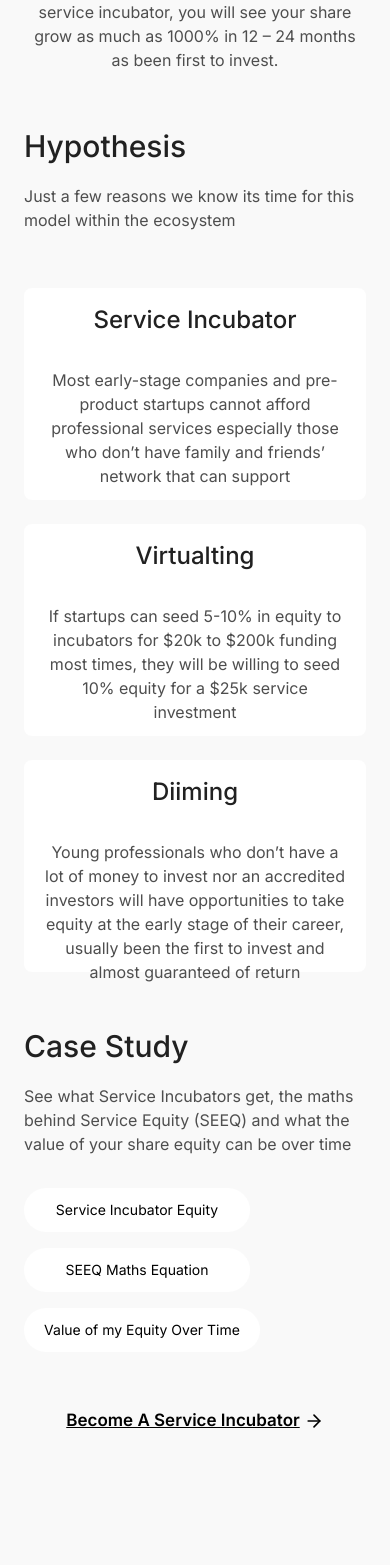
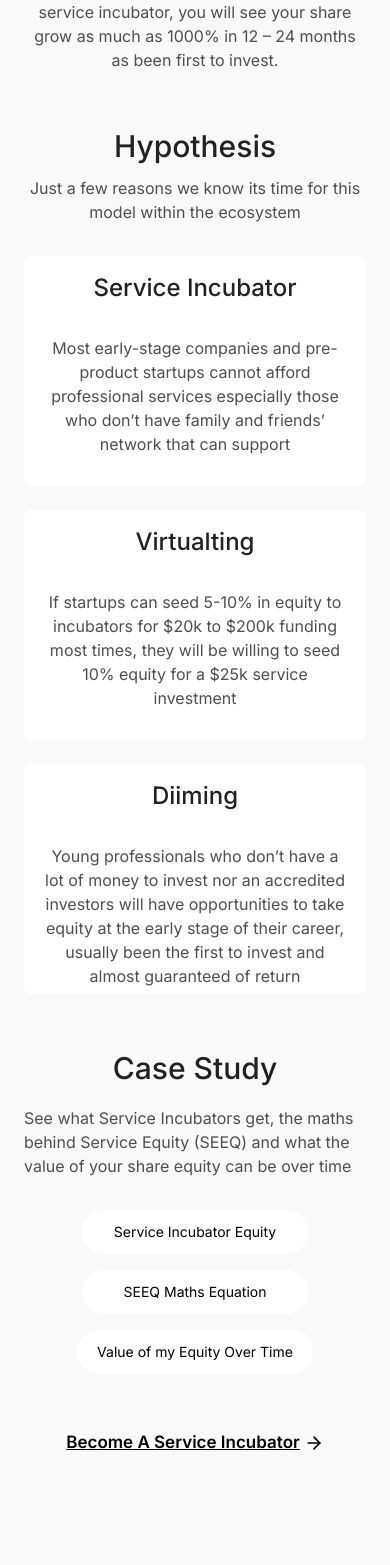
Before and after one commit to agausha/sinc-homepage, a Next.js app: page / in a window 390 px wide. Shown: the part 4643-6208 px from the top of the page. Built offline with nearby package versions, Linux system fonts and the light colour scheme.

Commit message:
Add updates

```diff
--- a/components/incubationModel/IncubationModel.tsx
+++ b/components/incubationModel/IncubationModel.tsx
@@ -16,9 +16,10 @@ function IncubationModel() {
           as 1000% in 12 – 24 months as been first to invest.
         </p>
       </div>
-      <div className="mt-14">
-        <div className="text-start">
-          <h3 className="text-3xl text-[#212121] mb-5 font-medium">
+      <div className="mt-14 space-y-14">
+        <div>
+          <div className="text-center md:text-start mx-auto max-w-[970px]">
+            <h3 className="text-3xl text-[#212121] mb-3  font-medium">
               Hypothesis
             </h3>
             <p className="text-[#4E4E4E] font-normal text-base">
@@ -26,57 +27,60 @@ function IncubationModel() {
               within the ecosystem
             </p>
           </div>
-        <div className="flex flex-wrap justify-center gap-6 mt-14">
-          <div className="p-4 rounded-lg bg-white w-[352px] h-[212px]">
+          <div className="flex flex-wrap justify-center gap-6 mt-8">
+            <div className="p-4 rounded-lg bg-white w-full sm:w-[352px] h-[230px]">
               <h3 className="text-2xl text-[#212121] mb-5 font-medium text-center">
                 Service Incubator
               </h3>
               <p className="text-[#4E4E4E] font-normal text-base text-center py-3">
-              Most early-stage companies and pre-product startups cannot afford
-              professional services especially those who don’t have family and
-              friends’ network that can support
+                Most early-stage companies and pre-product startups cannot
+                afford professional services especially those who don’t have
+                family and friends’ network that can support
               </p>
             </div>
-          <div className="p-4 rounded-lg bg-white w-[352px] h-[212px]">
+            <div className="p-4 rounded-lg bg-white w-full sm:w-[352px] h-[230px]">
               <h3 className="text-2xl text-[#212121] font-medium mb-5  text-center">
                 Virtualting
               </h3>
               <p className="text-[#4E4E4E] font-normal text-base text-center py-3">
                 If startups can seed 5-10% in equity to incubators for $20k to
-              $200k funding most times, they will be willing to seed 10% equity
-              for a $25k service investment
+                $200k funding most times, they will be willing to seed 10%
+                equity for a $25k service investment
               </p>
             </div>
-          <div className="p-4 rounded-lg bg-white w-[352px] h-[212px]">
+            <div className="p-4 rounded-lg bg-white w-full sm:w-[352px] h-[230px]">
               <h3 className="text-2xl text-[#212121] font-medium mb-5 text-center">
                 Diiming
               </h3>
               <p className="text-[#4E4E4E] font-normal text-base text-center py-3">
-              Young professionals who don’t have a lot of money to invest nor an
-              accredited investors will have opportunities to take equity at the
-              early stage of their career, usually been the first to invest and
-              almost guaranteed of return
+                Young professionals who don’t have a lot of money to invest nor
+                an accredited investors will have opportunities to take equity
+                at the early stage of their career, usually been the first to
+                invest and almost guaranteed of return
               </p>
             </div>
           </div>
-        <div className="text-start mt-14">
-          <h3 className="text-3xl text-[#212121] mb-5 font-medium">
+        </div>
+        <div>
+          <div className="text-start mx-auto max-w-[970px]">
+            <h3 className="text-3xl text-[#212121] mb-5 font-medium text-center md:text-start">
               Case Study
             </h3>
             <p className="text-[#4E4E4E] font-normal text-base">
               See what Service Incubators get, the maths behind Service Equity
               (SEEQ) and what the value of your share equity can be over time
             </p>
-          <div className="flex gap-4 flex-wrap items-center justify-start font-normal mt-8">
-            <span className="w-[226px] py-3 px-4 rounded-full bg-white text-sm text-center">
+            <div className="flex flex-wrap gap-4 items-center justify-center md:justify-start font-normal mt-8">
+              <span className="w-full sm:w-[226px] py-3 px-4 rounded-full bg-white text-sm text-center">
                 Service Incubator Equity
               </span>
-            <span className="w-[226px] py-3 px-4 rounded-full bg-white text-sm text-center">
+              <span className="w-full sm:w-[226px] py-3 px-4 rounded-full bg-white text-sm text-center">
                 SEEQ Maths Equation
               </span>
-            <span className="w-[236px] py-3 px-4 rounded-full bg-white text-sm text-center">
+              <span className="w-full sm:w-[236px] py-3 px-4 rounded-full bg-white text-sm text-center">
                 Value of my Equity Over Time
               </span>
+            </div>
           </div>
           <div className="flex justify-center mt-14">
             <Link
```
Lines whose indentation alone changed are shown as unchanged.
